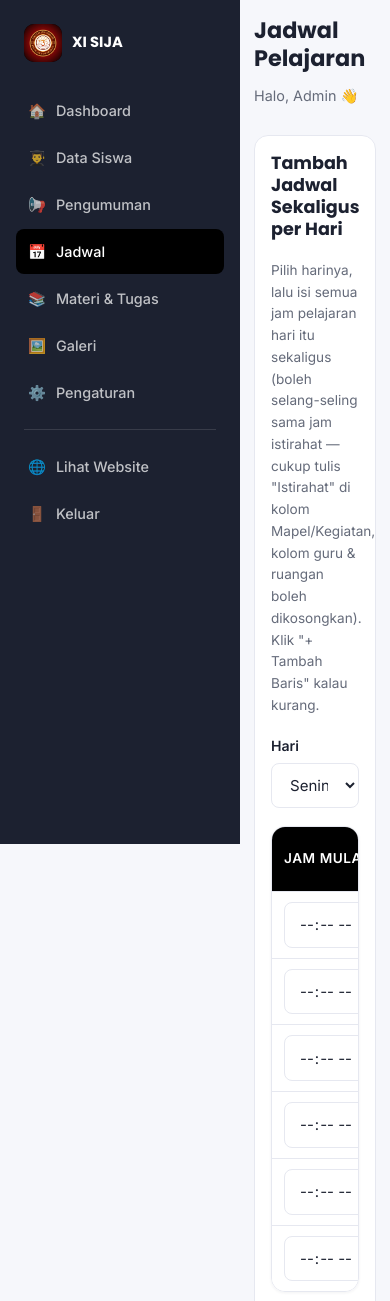
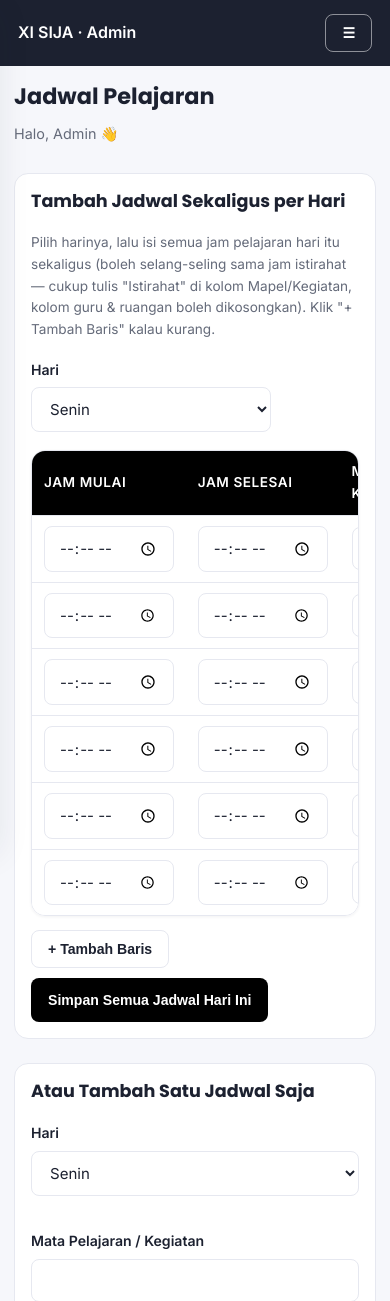
Before and after one commit to Haris68s/web_kelas, a PHP site: page /admin/jadwal.php in a window 390 px wide; the page is wider, and only the part inside the window is pictured. Shown: the top 1301 px of that part. Run offline with PHP 8.4, Linux system fonts and the light colour scheme; a user stored in the database is signed in; data comes from the database, SQL or seed files in the repository; data that the repository does not hold is empty; some libraries are stand-ins or nearby versions.

Commit message:
add sidebar button on dasboard admin

```diff
--- a/admin/jadwal.php
+++ b/admin/jadwal.php
@@ -95,7 +95,18 @@ if ($_SERVER['REQUEST_METHOD'] === 'POST') {
     exit;
 }
 
-$semua_jadwal = $pdo->query('SELECT * FROM jadwal ORDER BY FIELD(hari,"Senin","Selasa","Rabu","Kamis","Jumat","Sabtu"), jam_mulai ASC')->fetchAll();
+$semua_jadwal = $pdo->query("
+    SELECT * FROM jadwal
+    ORDER BY CASE hari
+        WHEN 'Senin' THEN 1
+        WHEN 'Selasa' THEN 2
+        WHEN 'Rabu' THEN 3
+        WHEN 'Kamis' THEN 4
+        WHEN 'Jumat' THEN 5
+        WHEN 'Sabtu' THEN 6
+        ELSE 7
+    END, jam_mulai ASC
+")->fetchAll();
 
 require_once __DIR__ . '/../includes/admin_header.php';
 ?>
--- a/assets/css/style.css
+++ b/assets/css/style.css
@@ -708,6 +708,55 @@ textarea.form-control { resize: vertical; min-height: 110px; }
     padding: 14px 18px;
 }
 
+.admin-sidebar-backdrop { display: none; }
+
+@media (max-width: 900px) {
+    .mobile-topbar {
+        display: flex;
+        position: sticky;
+        top: 0;
+        z-index: 210;
+        min-height: 60px;
+    }
+
+    .admin-layout { min-height: calc(100vh - 60px); }
+
+    .admin-sidebar {
+        position: fixed;
+        top: 0;
+        bottom: 0;
+        left: 0;
+        z-index: 220;
+        width: min(280px, 85vw);
+        height: 100dvh;
+        transform: translateX(-100%);
+        transition: transform 0.25s ease;
+        box-shadow: var(--shadow-md);
+    }
+
+    .admin-sidebar.is-open { transform: translateX(0); }
+
+    .admin-sidebar-backdrop {
+        display: block;
+        position: fixed;
+        inset: 0;
+        z-index: 215;
+        border: 0;
+        background: rgba(15, 18, 28, 0.48);
+        opacity: 0;
+        visibility: hidden;
+        transition: opacity 0.25s ease, visibility 0.25s ease;
+    }
+
+    .admin-sidebar-backdrop.is-visible { opacity: 1; visibility: visible; }
+
+    .admin-main { width: 100%; padding: 24px; }
+}
+
+@media (max-width: 420px) {
+    .admin-main { padding: 18px 14px; }
+}
+
 /* =========================================================
    ANIMASI SAAT SCROLL (reveal on scroll)
    ========================================================= */
--- a/assets/js/script.js
+++ b/assets/js/script.js
@@ -44,10 +44,33 @@ document.addEventListener('DOMContentLoaded', function () {
     // Toggle sidebar admin di tampilan HP
     var sidebarToggle = document.getElementById('sidebarToggle');
     var adminSidebar = document.getElementById('adminSidebar');
+    var sidebarBackdrop = document.getElementById('sidebarBackdrop');
 
     if (sidebarToggle && adminSidebar) {
+        function setSidebarOpen(isOpen) {
+            adminSidebar.classList.toggle('is-open', isOpen);
+            sidebarBackdrop.classList.toggle('is-visible', isOpen);
+            sidebarToggle.setAttribute('aria-expanded', isOpen ? 'true' : 'false');
+            sidebarToggle.setAttribute('aria-label', isOpen ? 'Tutup menu' : 'Buka menu');
+            sidebarToggle.textContent = isOpen ? '×' : '☰';
+        }
+
         sidebarToggle.addEventListener('click', function () {
-            adminSidebar.classList.toggle('is-open');
+            setSidebarOpen(!adminSidebar.classList.contains('is-open'));
+        });
+
+        if (sidebarBackdrop) {
+            sidebarBackdrop.addEventListener('click', function () {
+                setSidebarOpen(false);
+            });
+        }
+
+        adminSidebar.querySelectorAll('nav a').forEach(function (link) {
+            link.addEventListener('click', function () { setSidebarOpen(false); });
+        });
+
+        document.addEventListener('keydown', function (event) {
+            if (event.key === 'Escape') setSidebarOpen(false);
         });
     }
 
--- a/includes/admin_header.php
+++ b/includes/admin_header.php
@@ -35,8 +35,9 @@ $menu_admin = [
 
 <div class="mobile-topbar">
     <strong><?= h($nama_kelas) ?> · Admin</strong>
-    <button id="sidebarToggle" class="btn btn-outline btn-sm" style="color:#fff; border-color:rgba(255,255,255,0.5);">☰</button>
+    <button id="sidebarToggle" class="btn btn-outline btn-sm" type="button" aria-label="Buka menu" aria-controls="adminSidebar" aria-expanded="false" style="color:#fff; border-color:rgba(255,255,255,0.5);">☰</button>
 </div>
+<button class="admin-sidebar-backdrop" id="sidebarBackdrop" type="button" aria-label="Tutup menu"></button>
 
 <div class="admin-layout">
     <aside class="admin-sidebar" id="adminSidebar">
```
